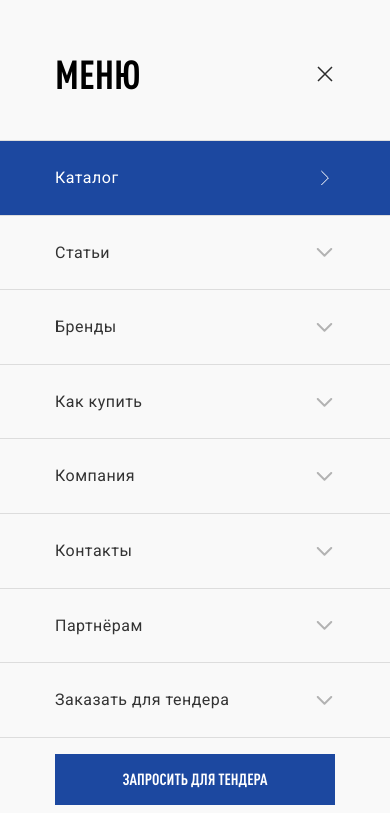
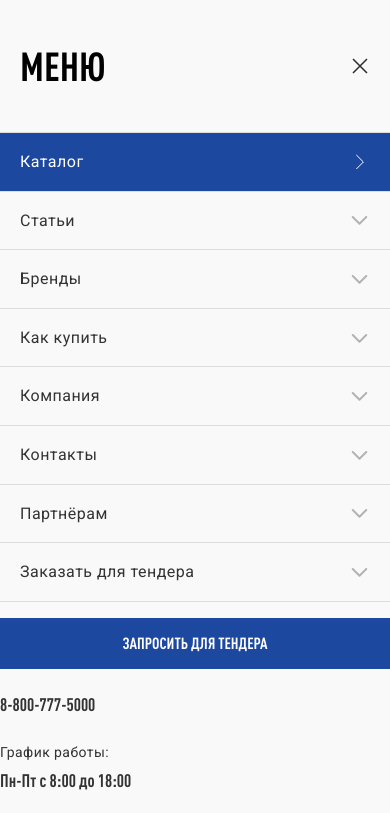
Before and after one commit to myosminozhka-ru/AbsolutMedical, a plain HTML site: page index.html in a window 390 px wide. Both pictures are taken after a click on the element 36 px from the left and 43 px from the top of the page. Shown: the top 813 px of the page. Drawn offline with Linux system fonts and the light colour scheme.

```diff
--- a/styles/header.css
+++ b/styles/header.css
@@ -225,6 +225,7 @@
   display: flex;
   flex-direction: column;
   min-width: 510px;
+  overflow-y: auto;
 }
 
 .main-menu__controls-header {
@@ -589,4 +590,23 @@
     margin-left: 0;
     margin-top: 16px;
   }
+
+  .main-menu__controls-header {
+    padding: 40px 20px 0 20px;
+  }
+
+  .main-menu__item {
+    font-size: 16px;
+    padding: 16px 20px;
+  }
+  .main-menu .footer__footer {
+    padding: 0 20px 40px 20px;
+  }
+  .main-menu {
+    background-color: #f9f9f9;
+  }
+
+  .main-menu .footer__footer {
+    padding: 0;
+  }
 }
```
